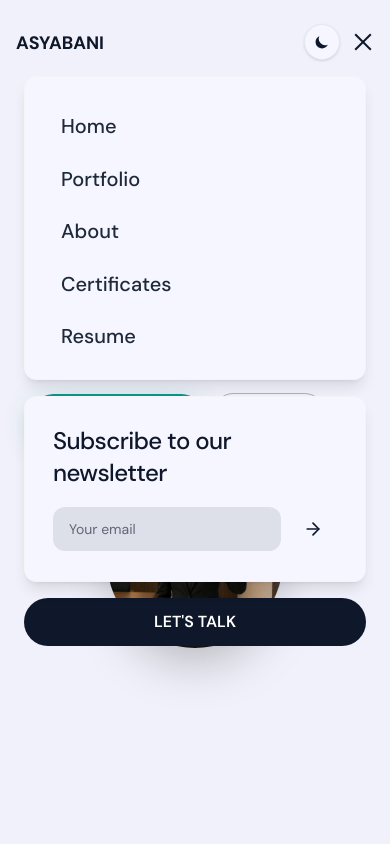
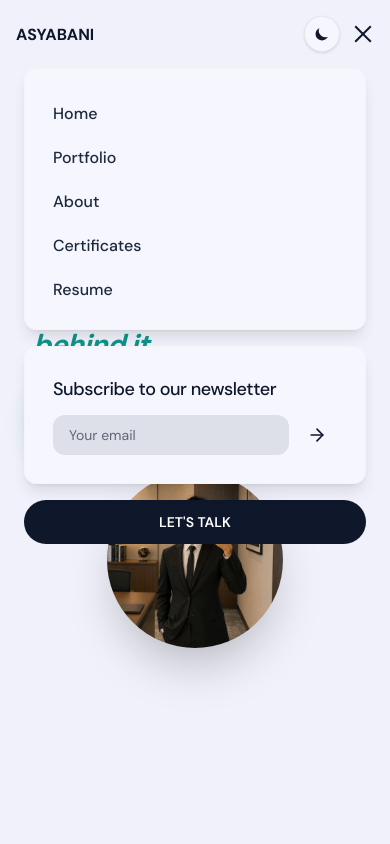
Before and after one commit to Asyabani/portfolio, a Next.js app: page / in a window 390 px wide. Both pictures are taken after a click on the button 363 px from the left and 42 px from the top of the page. Shown: the top 844 px of the page. Built offline with nearby package versions, Linux system fonts and the light colour scheme; no server answers.

Commit message:
style: slim down mobile navbar and menu panel
Smaller logo, bar padding, menu links, and newsletter card below
md; desktop navbar untouched.

```diff
--- a/src/components/NavigationAnimated.tsx
+++ b/src/components/NavigationAnimated.tsx
@@ -353,7 +353,7 @@ export function NavigationAnimated() {
   };
 
   const navContainerBaseClass =
-    'w-full md:max-w-6xl mx-auto px-4 sm:px-6 py-6 transition-colors duration-500';
+    'w-full md:max-w-6xl mx-auto px-4 sm:px-6 py-4 md:py-6 transition-colors duration-500';
   const navContainerColorClass = isProjectsPage
     ? isScrolled
       ? isDark
@@ -384,7 +384,7 @@ export function NavigationAnimated() {
           <Link
             ref={logoRef}
             href="/"
-            className={`group text-lg md:text-2xl font-bold overflow-hidden inline-block ${
+            className={`group text-base md:text-2xl font-bold overflow-hidden inline-block ${
               isAboutPage
                 ? isScrolled
                   ? 'text-white md:text-dark md:dark:text-white'
@@ -609,7 +609,7 @@ export function NavigationAnimated() {
             >
               {navLinks.map(link => {
                 const itemClass =
-                  'group relative block px-9 py-3 text-xl font-medium text-gray-800 first:rounded-t-3xl last:rounded-b-3xl transition-colors overflow-hidden';
+                  'group relative block px-7 py-2.5 text-base font-medium text-gray-800 first:rounded-t-3xl last:rounded-b-3xl transition-colors overflow-hidden';
                 const label = (
                   <span className="relative inline-block h-[1.25em] overflow-hidden align-middle">
                     <span className="block transition-transform duration-300 ease-in-out group-hover:-translate-y-full">
@@ -652,22 +652,22 @@ export function NavigationAnimated() {
               }`}
             >
               <form onSubmit={handleSubscribe}>
-                <p className="text-2xl font-medium tracking-tight text-dark">
+                <p className="text-lg font-medium tracking-tight text-dark">
                   Subscribe to our newsletter
                 </p>
-                <div className="mt-4 flex items-center gap-2">
+                <div className="mt-3 flex items-center gap-2">
                   <input
                     type="email"
                     value={email}
                     onChange={e => setEmail(e.target.value)}
                     placeholder="Your email"
                     required
-                    className="flex-1 rounded-xl bg-dark/10 px-4 py-3 text-sm text-dark placeholder:text-dark/60 focus:outline-none focus:ring-2 focus:ring-primary/50"
+                    className="flex-1 rounded-xl bg-dark/10 px-4 py-2.5 text-sm text-dark placeholder:text-dark/60 focus:outline-none focus:ring-2 focus:ring-primary/50"
                   />
                   <button
                     type="submit"
                     aria-label="Subscribe to newsletter"
-                    className="flex h-12 w-12 items-center justify-center rounded-full bg-transparent text-slate-900 transition"
+                    className="flex h-10 w-10 items-center justify-center rounded-full bg-transparent text-slate-900 transition"
                   >
                     <ArrowRight className="h-5 w-5" />
                   </button>
@@ -677,7 +677,7 @@ export function NavigationAnimated() {
 
             <a
               href={socialLinks.email}
-              className="block text-center px-5 py-3 rounded-full text-base font-semibold bg-dark text-white hover:bg-dark/90 transition-colors"
+              className="block text-center px-5 py-3 rounded-full text-sm font-semibold bg-dark text-white hover:bg-dark/90 transition-colors"
               onClick={() => setIsOpen(false)}
             >
               LET&apos;S TALK
```
